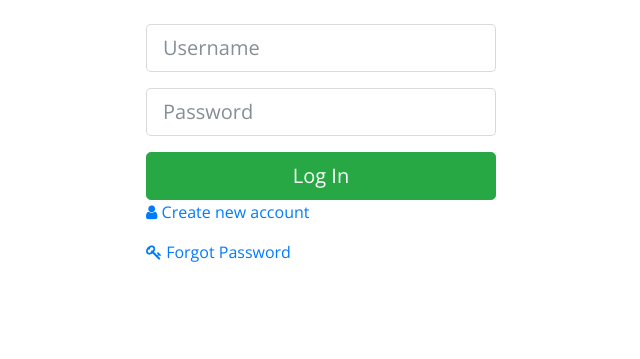
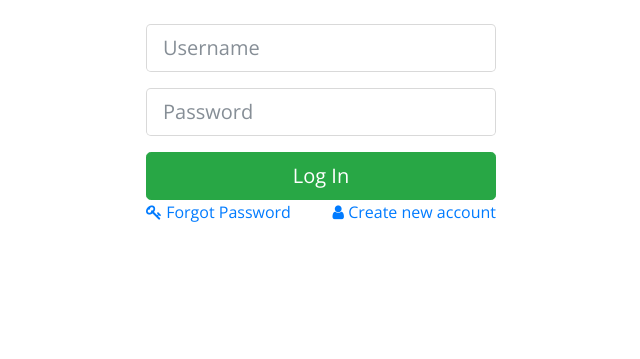
Before and after one commit to dionpapanik/admin, a CodeIgniter app: page /admin/ in a window 1280 px wide. Shown: the part 441-800 px from the top of the page, without its empty margins (319-959 px from the left). Run offline with CodeIgniter, Linux system fonts and the light colour scheme.

Commit message:
minor view fixes

```diff
--- a/application/views/login.php
+++ b/application/views/login.php
@@ -58,16 +58,16 @@
                 <div class="alert alert-danger"><?php echo $invalid_data; ?></div>
             <?php endif; ?>
             <?php echo form_submit(array('id' => 'submit', 'class' => 'btn btn-lg btn-success login-button', 'value' => 'Log In')); ?>
-            <p>
+            <div class="d-inline float-right text-center">
                 <a href="<?php echo base_url('register'); ?>">
                     <i class="fa fa-user"></i> Create new account
                 </a>
-            </p>
-            <p>
+            </div>
+            <div class="d-inline float-left text-center">
                 <a href="<?php echo base_url('forgotpassword'); ?>">
                     <i class="fa fa-key"></i> Forgot Password
                 </a>
-            </p>
+            </div>
         </div>
     </div>
     <?php echo form_close(); ?><br/>
--- a/assets/js/sb-admin.js
+++ b/assets/js/sb-admin.js
@@ -1,4 +1,4 @@
-(function($) {
+(function ($) {
     "use strict"; // Start of use strict
 
     // Configure tooltips for collapsed side navigation
@@ -7,7 +7,7 @@
     })
 
     // Toggle the side navigation
-  $("#sidenavToggler").click(function(e) {
+    $("#sidenavToggler").click(function (e) {
         e.preventDefault();
         $("body").toggleClass("sidenav-toggled");
         $(".navbar-sidenav .nav-link-collapse").addClass("collapsed");
@@ -15,13 +15,13 @@
     });
 
     // Force the toggled class to be removed when a collapsible nav link is clicked
-  $(".navbar-sidenav .nav-link-collapse").click(function(e) {
+    $(".navbar-sidenav .nav-link-collapse").click(function (e) {
         e.preventDefault();
         $("body").removeClass("sidenav-toggled");
     });
 
     // Prevent the content wrapper from scrolling when the fixed side navigation hovered over
-  $('body.fixed-nav .navbar-sidenav, body.fixed-nav .sidenav-toggler, body.fixed-nav .navbar-collapse').on('mousewheel DOMMouseScroll', function(e) {
+    $('body.fixed-nav .navbar-sidenav, body.fixed-nav .sidenav-toggler, body.fixed-nav .navbar-collapse').on('mousewheel DOMMouseScroll', function (e) {
         var e0 = e.originalEvent,
             delta = e0.wheelDelta || -e0.detail;
         this.scrollTop += (delta < 0 ? 1 : -1) * 30;
@@ -29,7 +29,7 @@
     });
 
     // Scroll to top button appear
-  $(document).scroll(function() {
+    $(document).scroll(function () {
         var scrollDistance = $(this).scrollTop();
         if (scrollDistance > 100) {
             $('.scroll-to-top').fadeIn();
@@ -42,7 +42,7 @@
     $('[data-toggle="tooltip"]').tooltip()
 
     // Smooth scrolling using jQuery easing
-  $(document).on('click', 'a.scroll-to-top', function(event) {
+    $(document).on('click', 'a.scroll-to-top', function (event) {
         var $anchor = $(this);
         $('html, body').stop().animate({
             scrollTop: ($($anchor.attr('href')).offset().top)
@@ -51,7 +51,7 @@
     });
 
     // Call the dataTables jQuery plugin
-  $(document).ready(function() {
+    $(document).ready(function () {
         $('#dataTable').DataTable();
     });
 
@@ -67,11 +67,10 @@
                 }
             },
             highlight: function (element) {
-                $(element).closest('.form-group').addClass('is-invalid');
-                console.log($(element).closest('.form-group'));
+                $(element).closest('.form-control').addClass('is-invalid');
             },
             unhighlight: function (element) {
-                $(element).closest('.form-group').removeClass('is-invalid');
+                $(element).closest('.form-control').removeClass('is-invalid');
             },
             errorElement: 'span',
             errorClass: 'text-danger',
```
Lines whose indentation alone changed are shown as unchanged.
